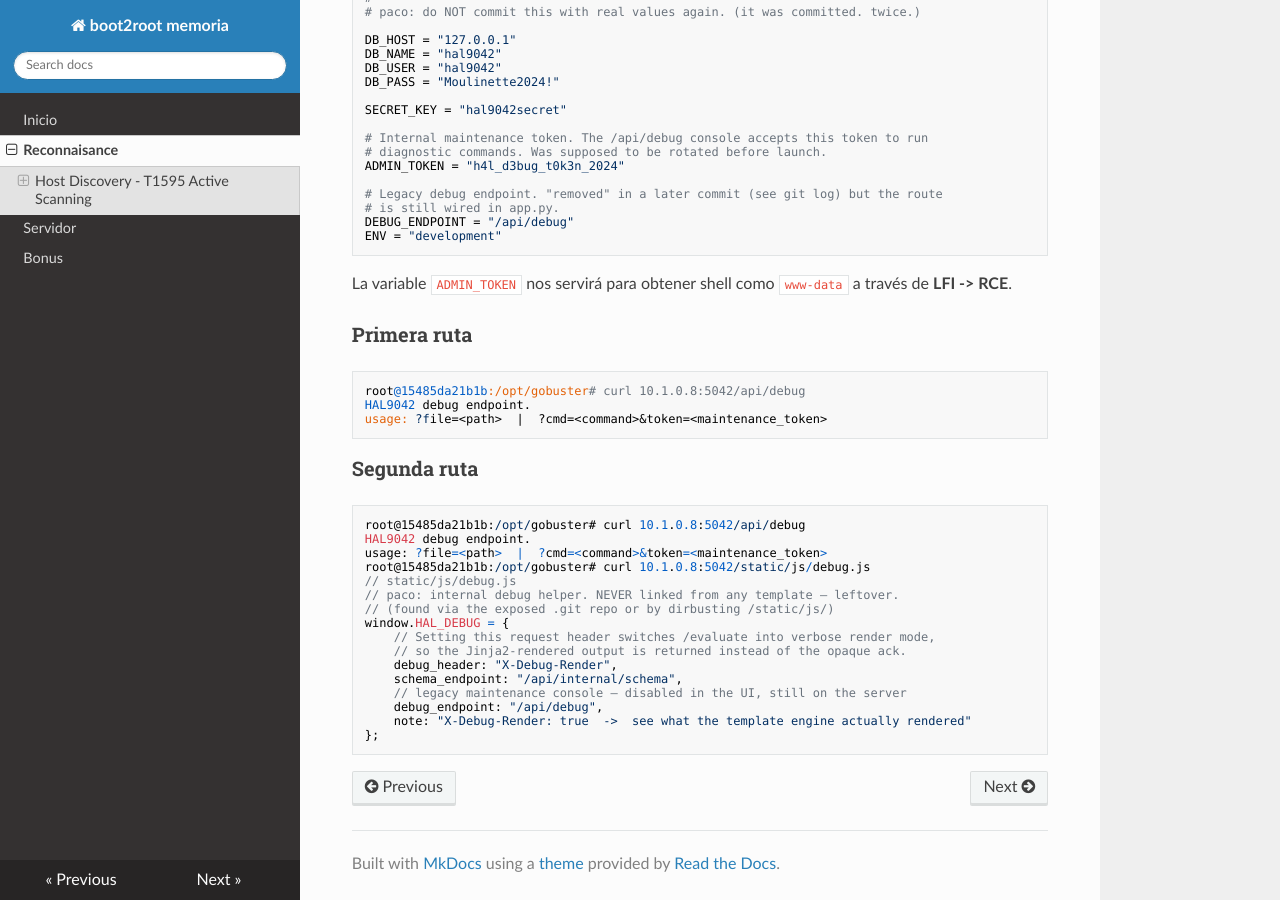
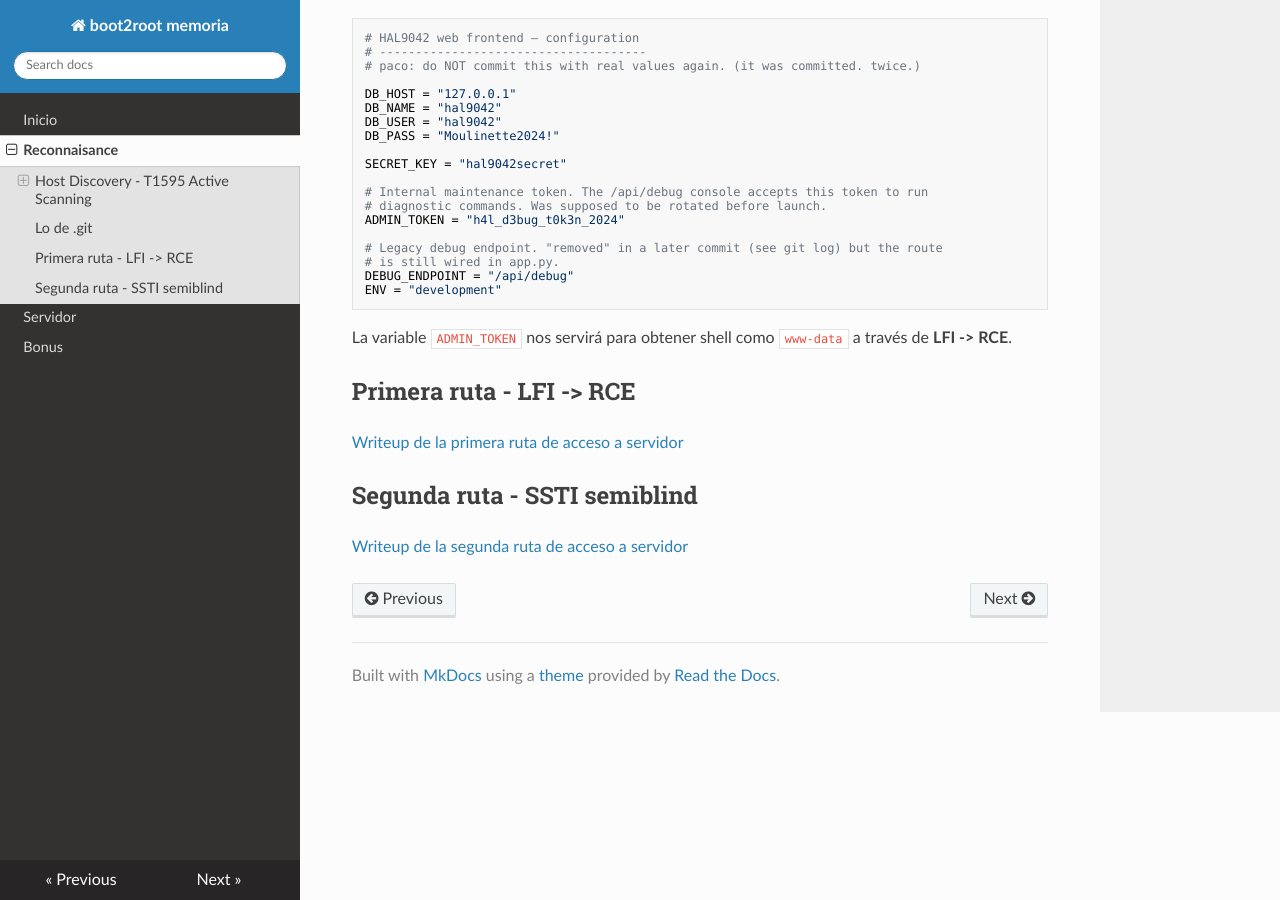
Before and after one commit to juzzrespecter/boot2root, an MkDocs documentation site: the page built from docs/reconnaisance.md, in a window 1280 px wide and 900 px high, scrolled down 4231 px. Built offline with MkDocs 1.6.1, drawn with Linux system fonts in a browser that asks for light colours; nearby versions of some CDN libraries; some of the changed text lies outside the part shown.

````diff
--- a/docs/reconnaisance.md
+++ b/docs/reconnaisance.md
@@ -244,8 +244,9 @@ http://10.1.0.8:5042/appeal
 
 ```
 
-### Lo de .git
+## Lo de .git
 
+El servidor deja un repositorio **git** expuesto, lo recuperamos.
 ```bash
 
  wget -r -np -nH --cut-dirs=1 http://10.1.0.8:5042/.git/
@@ -282,32 +283,10 @@ ENV = "development"
 
 La variable `ADMIN_TOKEN` nos servirá para obtener shell como `www-data` a través de **LFI -> RCE**.
 
-### Primera ruta
+## Primera ruta - LFI -> RCE
 
-```
-root@15485da21b1b:/opt/gobuster# curl 10.1.0.8:5042/api/debug
-HAL9042 debug endpoint.
-usage: ?file=<path>  |  ?cmd=<command>&token=<maintenance_token>
-```
+[Writeup de la primera ruta de acceso a servidor](./rce.md)
 
+## Segunda ruta - SSTI semiblind
 
-### Segunda ruta
-
-```
-root@15485da21b1b:/opt/gobuster# curl 10.1.0.8:5042/api/debug
-HAL9042 debug endpoint.
-usage: ?file=<path>  |  ?cmd=<command>&token=<maintenance_token>
-root@15485da21b1b:/opt/gobuster# curl 10.1.0.8:5042/static/js/debug.js
-// static/js/debug.js
-// paco: internal debug helper. NEVER linked from any template — leftover.
-// (found via the exposed .git repo or by dirbusting /static/js/)
-window.HAL_DEBUG = {
-    // Setting this request header switches /evaluate into verbose render mode,
-    // so the Jinja2-rendered output is returned instead of the opaque ack.
-    debug_header: "X-Debug-Render",
-    schema_endpoint: "/api/internal/schema",
-    // legacy maintenance console — disabled in the UI, still on the server
-    debug_endpoint: "/api/debug",
-    note: "X-Debug-Render: true  ->  see what the template engine actually rendered"
-};
-```
+[Writeup de la segunda ruta de acceso a servidor](./ssti.md)
````
Also changed, not shown: docs/server-reconnaisance.md (+30 -5 lines), docs/ssti.md (+12 -2 lines), 3 other files.
